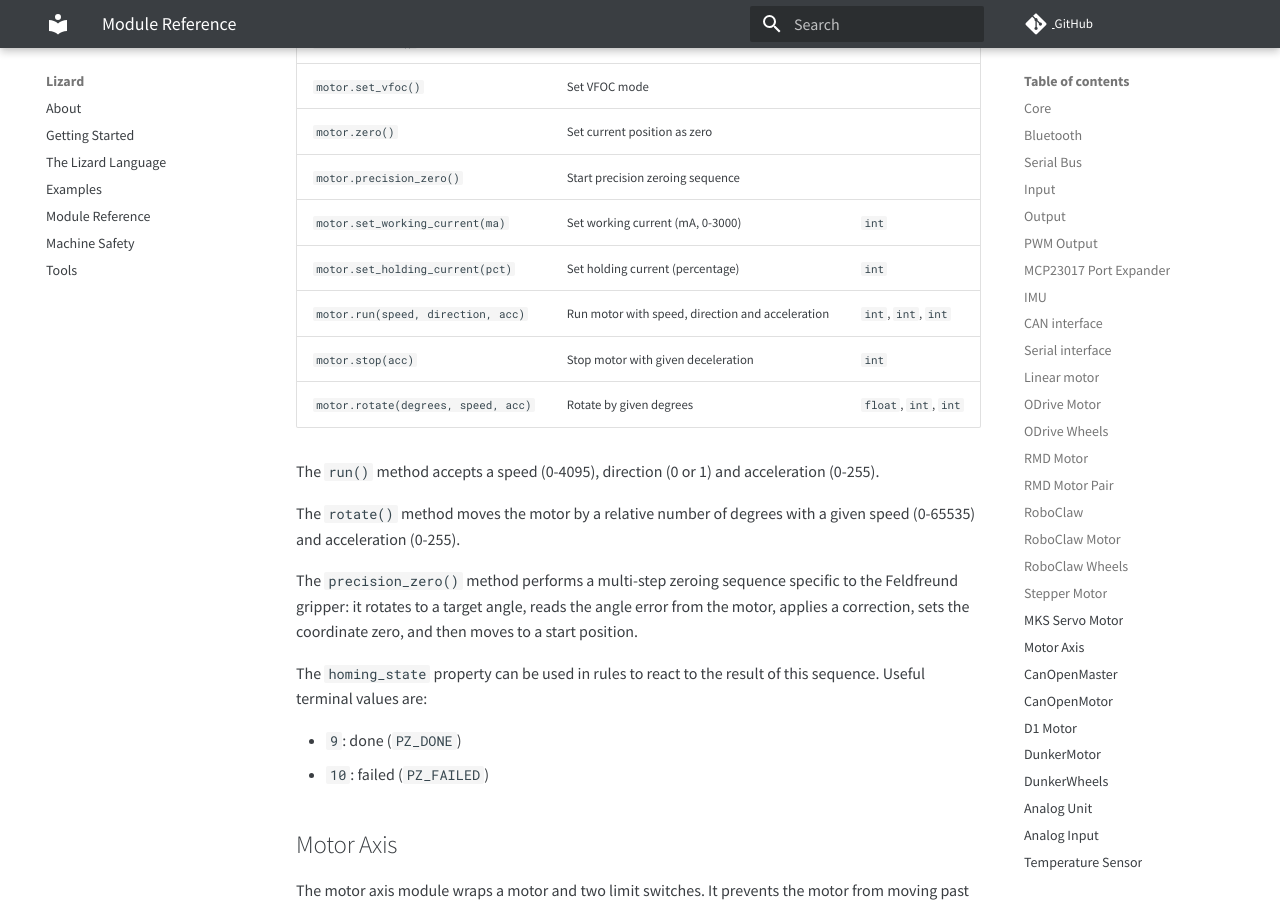
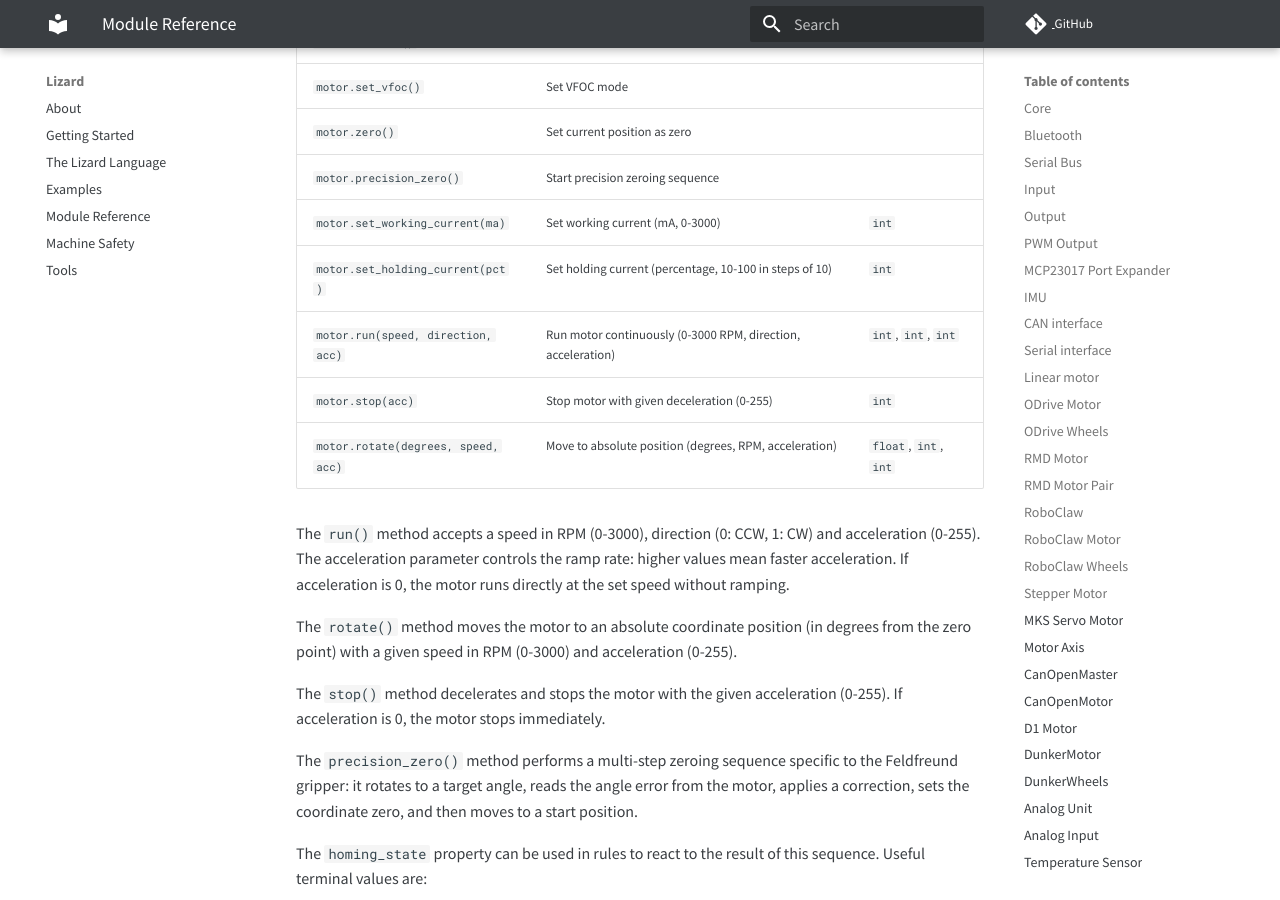
Before and after one commit to zauberzeug/lizard, an MkDocs documentation site: the page built from docs/module_reference.md, in a window 1280 px wide and 900 px high, scrolled down 22150 px. Built offline with MkDocs 1.6.1 and Material for MkDocs 9.7.7, drawn with Linux system fonts in a browser that asks for light colours; comment, search, counter and statistics services are not loaded.

Commit message:
improve documentation

```diff
--- a/docs/module_reference.md
+++ b/docs/module_reference.md
@@ -647,22 +647,28 @@ The MKS Servo Motor module controls an [MKS SERVO42D/57D](https://github.com/mak
 | `motor.homing_state`    | Current state of the precision zero sequence | `int`     |
 | `motor.homing_active`   | Whether precision zero is in progress        | `bool`    |
 
-| Methods                             | Description                                      | Arguments             |
-| ----------------------------------- | ------------------------------------------------ | --------------------- |
-| `motor.enable()`                    | Enable the motor                                 |                       |
-| `motor.disable()`                   | Disable the motor                                |                       |
-| `motor.set_vfoc()`                  | Set VFOC mode                                    |                       |
-| `motor.zero()`                      | Set current position as zero                     |                       |
-| `motor.precision_zero()`            | Start precision zeroing sequence                 |                       |
-| `motor.set_working_current(ma)`     | Set working current (mA, 0-3000)                 | `int`                 |
-| `motor.set_holding_current(pct)`    | Set holding current (percentage)                 | `int`                 |
-| `motor.run(speed, direction, acc)`  | Run motor with speed, direction and acceleration | `int`, `int`, `int`   |
-| `motor.stop(acc)`                   | Stop motor with given deceleration               | `int`                 |
-| `motor.rotate(degrees, speed, acc)` | Rotate by given degrees                          | `float`, `int`, `int` |
+| Methods                             | Description                                                  | Arguments             |
+| ----------------------------------- | ------------------------------------------------------------ | --------------------- |
+| `motor.enable()`                    | Enable the motor                                             |                       |
+| `motor.disable()`                   | Disable the motor                                            |                       |
+| `motor.set_vfoc()`                  | Set VFOC mode                                                |                       |
+| `motor.zero()`                      | Set current position as zero                                 |                       |
+| `motor.precision_zero()`            | Start precision zeroing sequence                             |                       |
+| `motor.set_working_current(ma)`     | Set working current (mA, 0-3000)                             | `int`                 |
+| `motor.set_holding_current(pct)`    | Set holding current (percentage, 10-100 in steps of 10)      | `int`                 |
+| `motor.run(speed, direction, acc)`  | Run motor continuously (0-3000 RPM, direction, acceleration) | `int`, `int`, `int`   |
+| `motor.stop(acc)`                   | Stop motor with given deceleration (0-255)                   | `int`                 |
+| `motor.rotate(degrees, speed, acc)` | Move to absolute position (degrees, RPM, acceleration)       | `float`, `int`, `int` |
 
-The `run()` method accepts a speed (0-4095), direction (0 or 1) and acceleration (0-255).
+The `run()` method accepts a speed in RPM (0-3000), direction (0: CCW, 1: CW) and acceleration (0-255).
+The acceleration parameter controls the ramp rate: higher values mean faster acceleration.
+If acceleration is 0, the motor runs directly at the set speed without ramping.
 
-The `rotate()` method moves the motor by a relative number of degrees with a given speed (0-65535) and acceleration (0-255).
+The `rotate()` method moves the motor to an absolute coordinate position (in degrees from the zero point)
+with a given speed in RPM (0-3000) and acceleration (0-255).
+
+The `stop()` method decelerates and stops the motor with the given acceleration (0-255).
+If acceleration is 0, the motor stops immediately.
 
 The `precision_zero()` method performs a multi-step zeroing sequence specific to the Feldfreund gripper:
 it rotates to a target angle, reads the angle error from the motor, applies a correction, sets the coordinate zero, and then moves to a start position.
```
